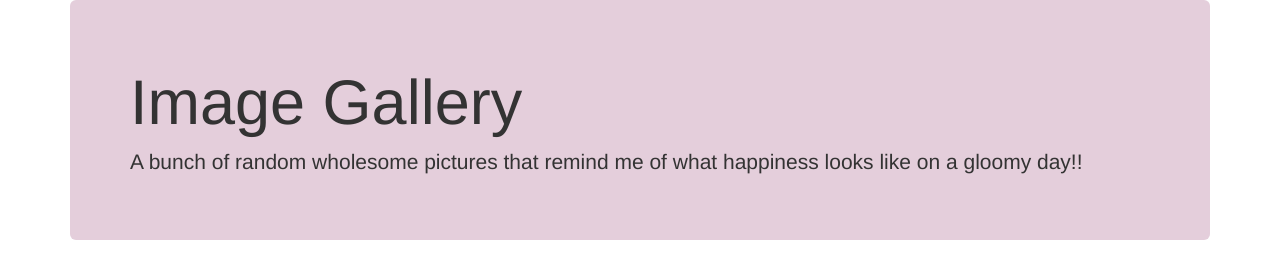
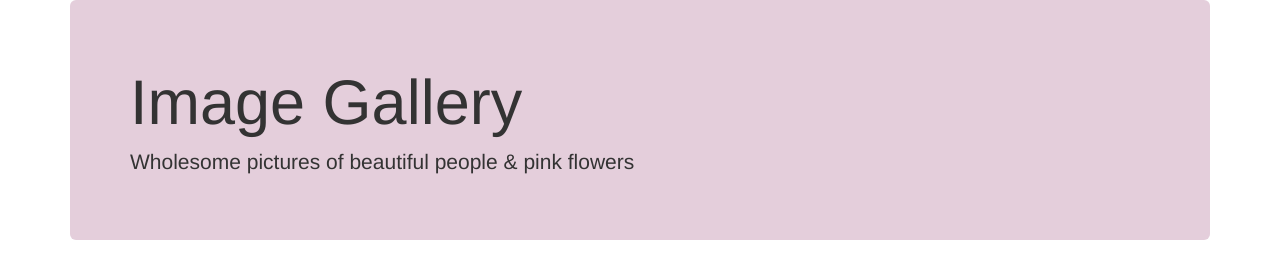
Before and after one commit to amran15/wholesomeImages, a plain HTML site: page index.html in a window 1280 px wide. Shown: the top 253 px of the page. Drawn offline with nearby package versions, Linux system fonts and the light colour scheme.

```diff
--- a/index.html
+++ b/index.html
@@ -9,7 +9,7 @@
         <div class="container">
             <div class="jumbotron">
                 <h1>Image Gallery</h1>
-                <p>A bunch of random wholesome pictures that remind me of what happiness looks like on a gloomy day!!</p>
+                <p>Wholesome pictures of beautiful people & pink flowers</p>
             </div>
 
             <div class="row">
```
